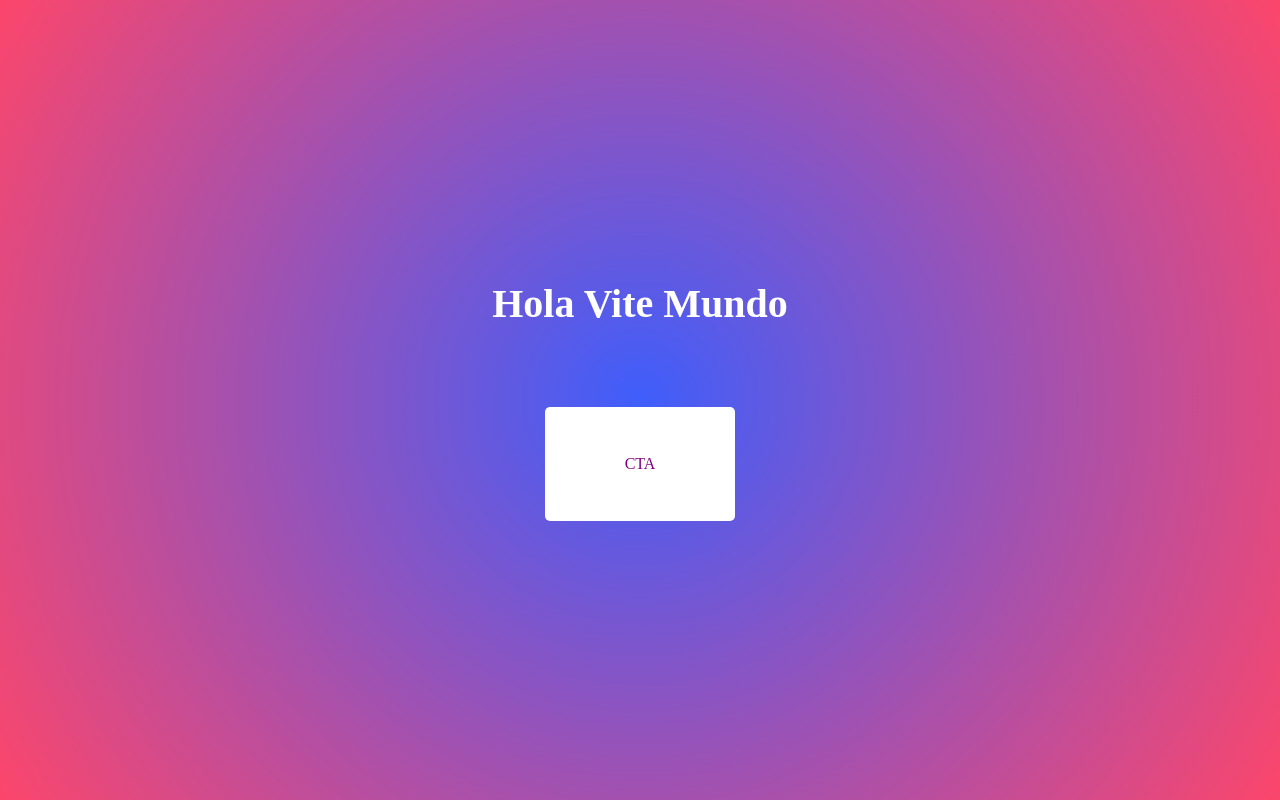
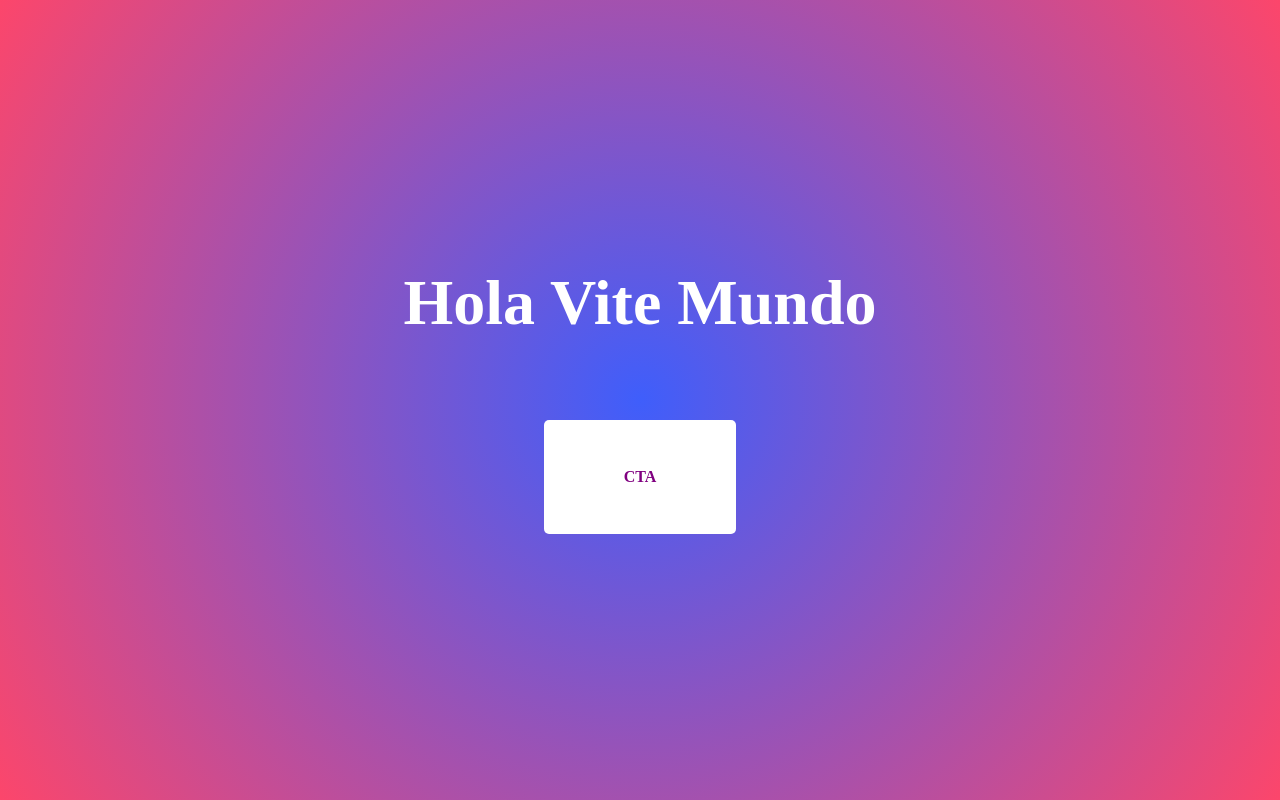
Before and after one commit to alexandremc2777-ship-it/ejercicio-VITE-0, a website built with Vite: page index.html in a window 1280 px wide. Built offline with nearby package versions, Linux system fonts and the light colour scheme.

Commit message:
Cambios de recursos y estructura scss

```diff
--- a/src/style.scss
+++ b/src/style.scss
@@ -17,7 +17,7 @@
   row-gap: 5rem;
 
   h1{
-    font-size: clamp(1rem, 5vh, 8rem);
+    font-size: clamp(1rem, 5vw, 10rem);
     font-weight: 900;
     color: white;
 
@@ -29,5 +29,7 @@
     padding: 3rem 5rem;
     background-color: white;
     border-radius: 5px;
+    font-weight: 600;
+
   }
 }
```
